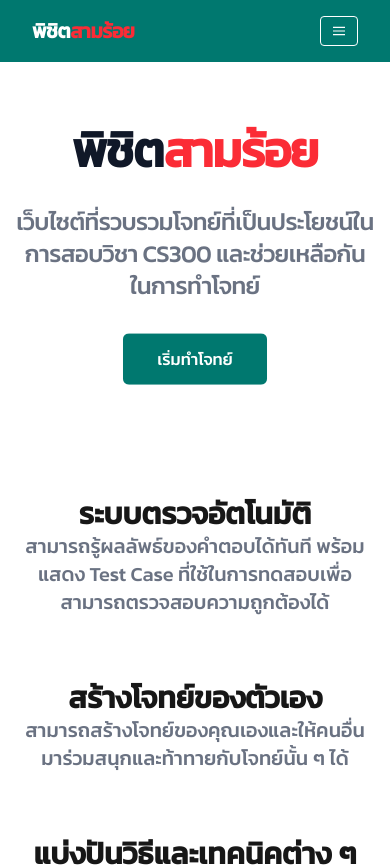
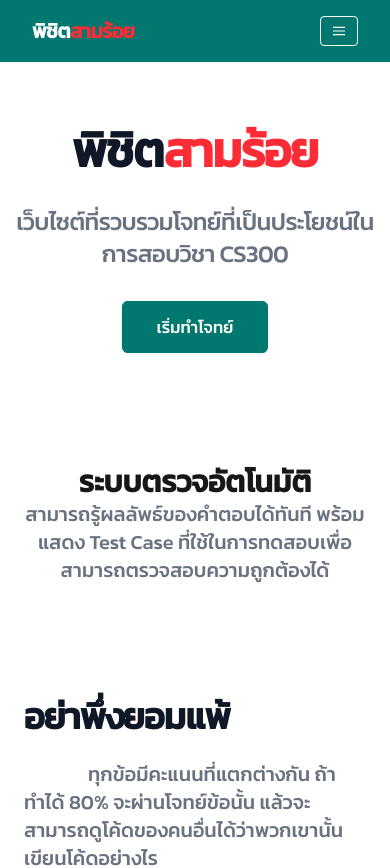
Before and after one commit to kokejohh/pichit300, a Next.js app: page / in a window 390 px wide. Shown: the top 868 px of the page. Built offline with nearby package versions, Linux system fonts and the light colour scheme.

Commit message:
feat: home page and navbar

```diff
--- a/app/page.tsx
+++ b/app/page.tsx
@@ -4,7 +4,7 @@ export default function Home() {
         <div className="px-4 text-center sm:px-8 space-y-8">
             <h1 className="animate__animated animate__jackInTheBox text-5xl sm:text-7xl font font-extrabold tracking-tight text-gray-900">พิชิต<span className="text-red-500">สามร้อย</span></h1>
             <p className="text-2xl sm:text-3xl tracking-tight text-gray-500 space-y-6">
-                เว็บไซต์ที่รวบรวมโจทย์ที่เป็นประโยชน์ในการสอบวิชา CS300 และช่วยเหลือกันในการทำโจทย์
+                เว็บไซต์ที่รวบรวมโจทย์ที่เป็นประโยชน์ในการสอบวิชา CS300
             </p>
             <div className="animate__animated animate__pulse animate__infinite">
                 <a href="task.html" className="a-teal-700">เริ่มทำโจทย์</a>
@@ -15,14 +15,14 @@ export default function Home() {
                 <span className="font-bold text-3xl">ระบบตรวจอัตโนมัติ</span>
                 <p className="text-xl text-gray-500">สามารถรู้ผลลัพธ์ของคำตอบได้ทันที พร้อมแสดง Test Case ที่ใช้ในการทดสอบเพื่อสามารถตรวจสอบความถูกต้องได้</p>
             </div>
-            <div className="space-y-6">
+            {/* <div className="space-y-6">
                 <span className="font-bold text-3xl">สร้างโจทย์ของตัวเอง</span>
                 <p className="text-xl text-gray-500">สามารถสร้างโจทย์ของคุณเองและให้คนอื่นมาร่วมสนุกและท้าทายกับโจทย์นั้น ๆ ได้</p>
             </div>
             <div className="space-y-6">
                 <span className="font-bold text-3xl">แบ่งปันวิธีและเทคนิคต่าง ๆ </span>
                 <p className="text-xl text-gray-500">สามารถแสดงความคิดเห็นในโจทย์เพื่อแบ่งปันวิธี และเทคนิคต่าง ๆ หรือสอบถามคำใบ้ในการทำโจทย์ข้อนั้น</p>
-            </div>
+            </div> */}
         </div>
         <div className="grid grid-cols-1 sm:grid-cols-2 gap-x-8 gap-y-16 px-6 sm:px-8">
             <div className="space-y-6">
@@ -34,7 +34,7 @@ export default function Home() {
                     <a href="task.html" className="inline-block text-center bg-white border-2 border-teal-700 rounded-md py-3 px-8 font-medium text-teal-700 hover:bg-teal-700 hover:text-white">สุ่มทำสักข้อ</a>
                 </div>
             </div>
-            <div className="space-y-6">
+            {/* <div className="space-y-6">
                 <h1 className="text-4xl font-extrabold tracking-tight text-gray-900 sm:text-5xl">ดูอันดับของคุณ</h1>
                 <p className="text-xl text-gray-500 indent-16">
                     คุณจะได้คะแนนจากการทำโจทย์ซึ่งแต่ละข้อสูงสุดที่ 100 คะแนน และคุณยังสามารถได้คะแนนจากการโดนกดถูกใจ ถูกใจละ 20 คะแนน
@@ -42,7 +42,7 @@ export default function Home() {
                 <div className="text-center">
                     <a href="rank.html" className="a-teal-700">ดูอันดับ</a>
                 </div>
-            </div>
+            </div> */}
         </div>
         <div className="px-4 sm:px-8 space-y-6">
             <h1 className="text-xl font font-extrabold tracking-tight text-gray-900 sm:text-2xl">แจ้งปัญหาการใช้งาน</h1>
--- a/components/Navbar.tsx
+++ b/components/Navbar.tsx
@@ -15,15 +15,18 @@ export default function Navbar() {
                 <Link href="/" className="block mt-4 sm:inline-block sm:mt-0 text-white hover:font-semibold rounded px-4 py-2">
                     หน้าหลัก
                 </Link>
-                <a href="/tasks" className="block mt-4 sm:inline-block sm:mt-0 text-white hover:font-semibold rounded px-4 py-2">
+                <Link href="/tasks" className="block mt-4 sm:inline-block sm:mt-0 text-white hover:font-semibold rounded px-4 py-2">
                     โจทย์
-                </a>
-                <a href="/submission" className="block mt-4 sm:inline-block sm:mt-0 text-white hover:font-semibold rounded px-4 py-2">
+                </Link>
+                <Link href="/submission" className="block mt-4 sm:inline-block sm:mt-0 text-white hover:font-semibold rounded px-4 py-2">
                     ส่งโจทย์
-                </a>
+                </Link>
+                <Link href="/submission" className="block mt-4 sm:inline-block sm:mt-0 text-white hover:font-semibold rounded px-4 py-2">
+                    บทความ
+                </Link>
             </div>
             <div className="text-end">
-                <a href="/login" id="login" className="inline-block text-sm px-4 py-2 leading-none border rounded text-white border-white hover:border-transparent hover:text-teal-700 hover:bg-white mt-4 sm:mt-0">เข้าสู่ระบบ</a>
+                <Link href="/login" id="login" className="inline-block text-sm px-4 py-2 leading-none border rounded text-white border-white hover:border-transparent hover:text-teal-700 hover:bg-white mt-4 sm:mt-0">เข้าสู่ระบบ</Link>
                 {/* <a href="login.html" id="logout" className="inline-block text-sm px-4 py-2 leading-none border rounded text-white border-white hover:border-transparent hover:text-teal-700 hover:bg-white mt-4 sm:mt-0">ออกจากระบบ</a> */}
             </div>
         </div>
```
